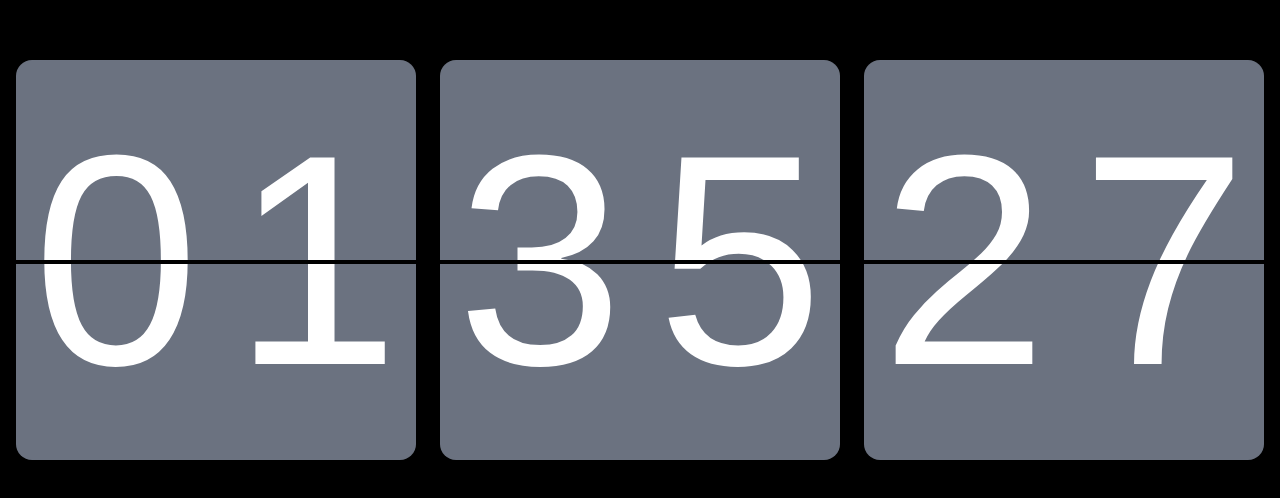
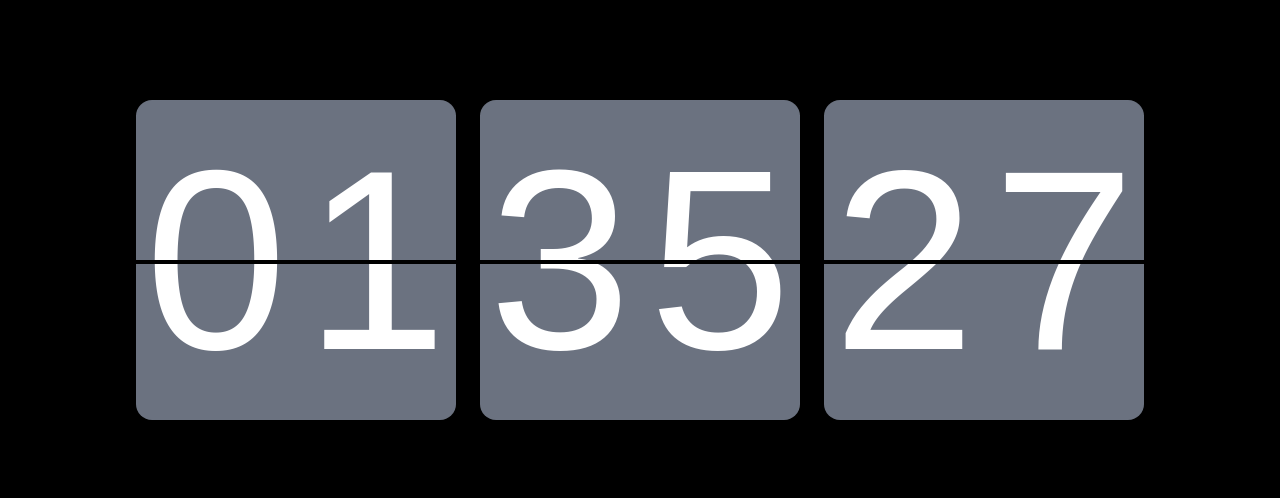
Before and after one commit to YongTay/tomato-clock, a Next.js app: page / in a window 1280 px wide. Shown: the part 140-638 px from the top of the page. Built offline with nearby package versions, Linux system fonts and the light colour scheme.

Commit message:
feat: 调整样式

```diff
--- a/app/components/clock/item.tsx
+++ b/app/components/clock/item.tsx
@@ -19,11 +19,10 @@ export default function Item({ content }: IClockItem) {
   const b = content.substring(1)
   return (
     <div
-      style={{ width: '400px', height: '400px', fontSize: '300px' }}
+      style={{ width: '25vw', height: '25vw', fontSize: '20vw' }}
       className="bg-gray-500 flex text-center items-center rounded-2xl text-white relative"
     >
       <div className="absolute top-1/2 left-0 h-1 w-full bg-black"></div>
-      {/* <div className="absolute top-0 left-1/2 w-1 h-full bg-black"></div> */}
       <div className="grow">{a}</div>
       <div className="grow">{b}</div>
     </div>
```
